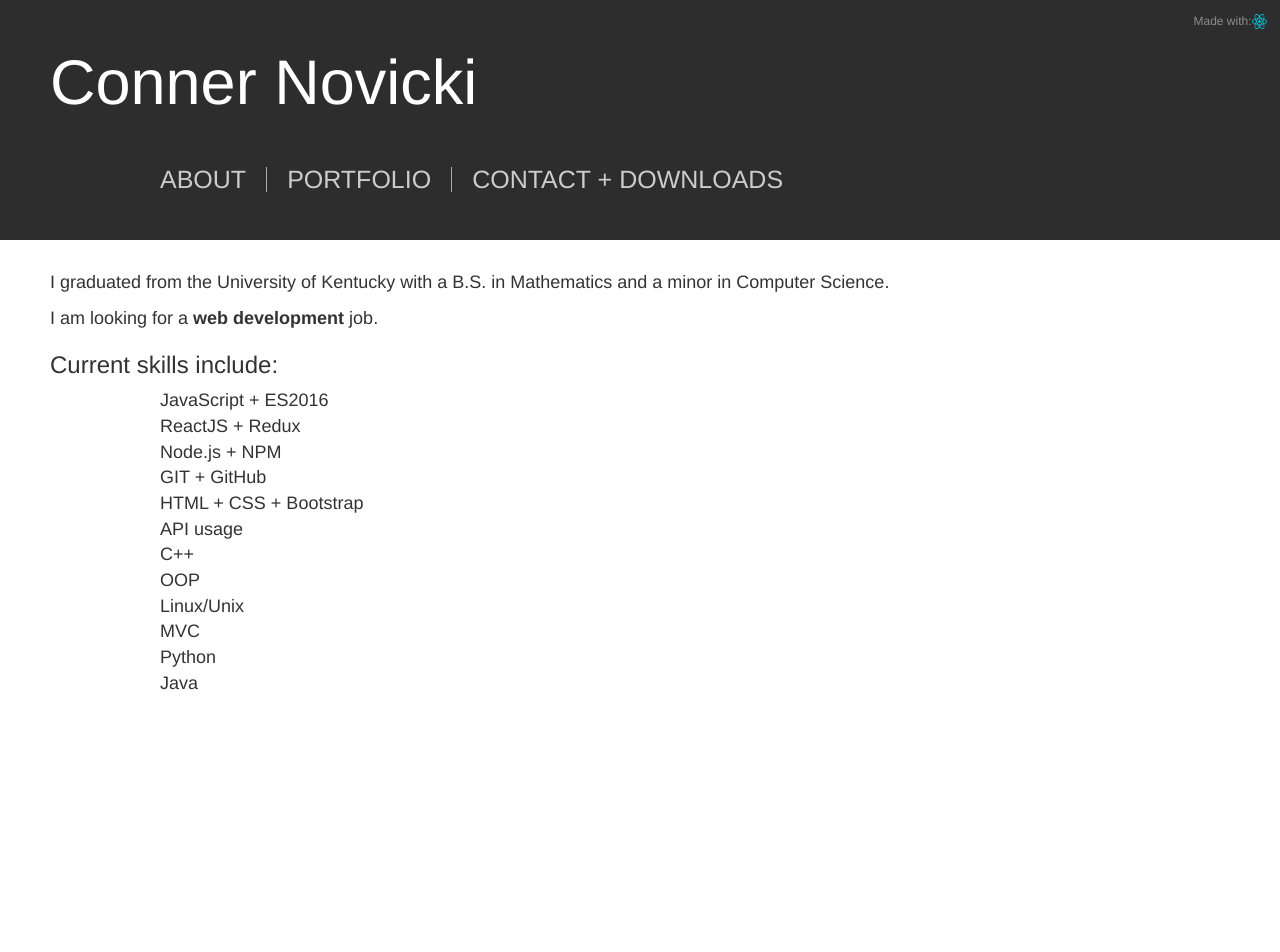
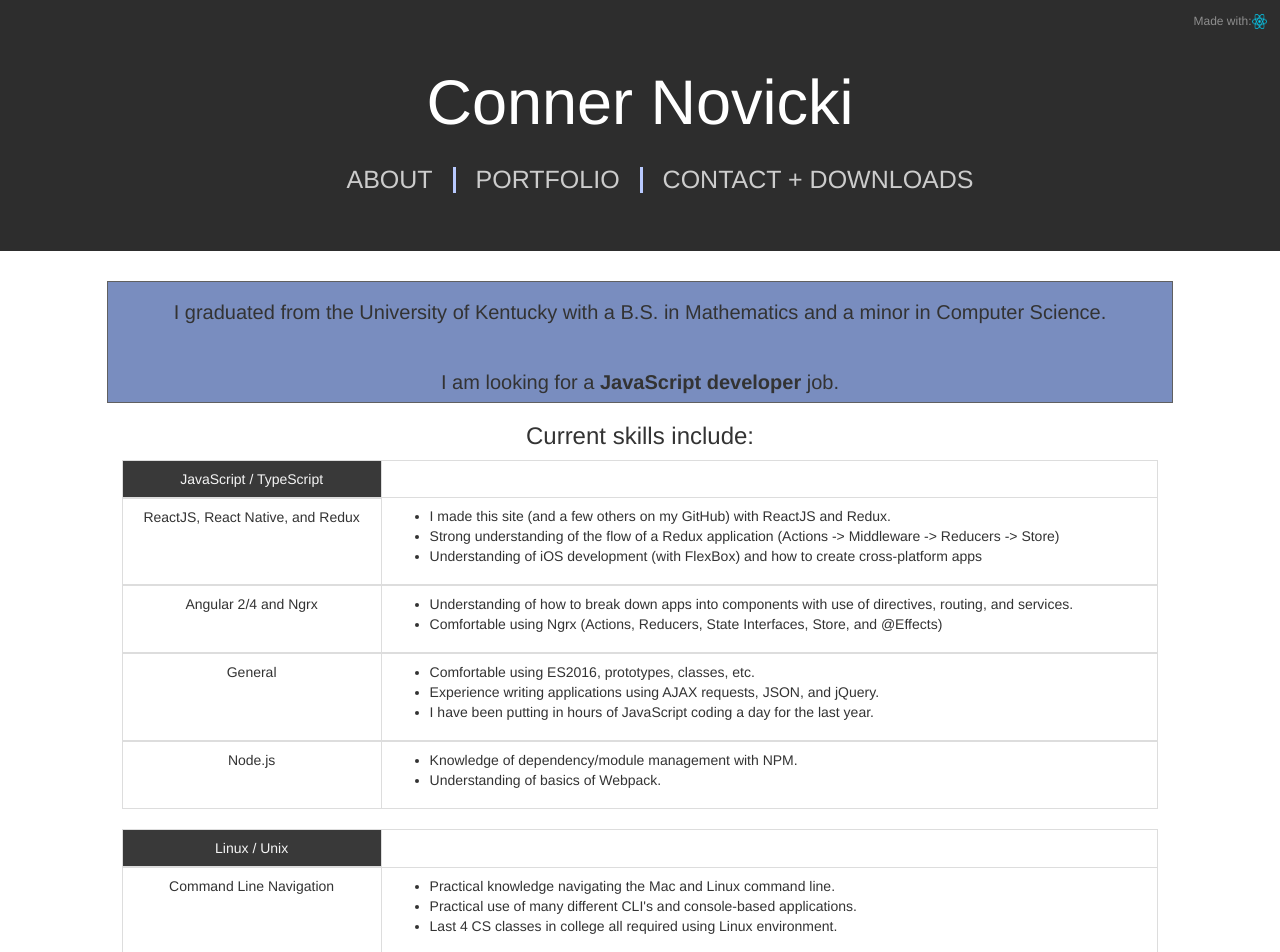
Before and after one commit to ConnerNovicki/personal_website, a React (Create React App) app: page / in a window 1280 px wide. Before the commit this address led to /home. Shown: the top 952 px of the page. Before the commit the page ends 800 px from the top, so only its background shows below. Built offline with nearby package versions, Linux system fonts and the light colour scheme.

Commit message:
UI updates

```diff
--- a/src/components/App.js
+++ b/src/components/App.js
@@ -1,5 +1,5 @@
 import React, { Component } from 'react';
-import { Route, BrowserRouter, Redirect } from 'react-router-dom';
+import { Route, BrowserRouter, Redirect, HashRouter } from 'react-router-dom';
 import Home from './home';
 import Jumbotron from './jumbotron';
 import Portfolio from './portfolio';
@@ -8,19 +8,19 @@ import Contact from './contact';
 class App extends Component {
   render() {
     return (
-      <div>
-        <BrowserRouter>
+        <HashRouter basename='/'>
           <div>
             <Jumbotron />
-            <Route path="/home" component={Home} />
+            <Route exact path="/" component={Home} />
             <Route path="/portfolio" component={Portfolio} />
             <Route path="/contact" component={Contact} />
-            <Redirect from="/" to="/home" />
+            <Redirect from="/*" to="/" />
           </div>
-        </BrowserRouter>
-      </div>
+        </HashRouter>
     );
   }
 }
 
 export default App;
+
+// <Redirect from="/" to="/home" />
--- a/src/components/home.js
+++ b/src/components/home.js
@@ -2,51 +2,181 @@ import React from 'react';
 
 import '../../style/home.css';
 
+const chartMaker = (data) => {
+  const { title, bulletPoints } = data;
+  return (
+    <tbody>
+      <tr>
+        <td className="col-md-3">{title}</td>
+        <td className="col-md-9 uncentered-td">
+          <ul>
+          {bulletPoints.map(point => (
+            <li>{point}</li>
+          ))}
+          </ul>
+        </td>
+      </tr>
+    </tbody>
+  )
+}
+
+/*
+data = [
+  {
+    title: string,
+    bulletPoints: [
+      '', '', ''
+    ]
+  }
+]
+*/
+
+const tableMaker = (title, data) => {
+  return (
+    <table className="table table-bordered table-inverse skills-table">
+      <thead className="thead-main">
+        <tr>
+          <td>{title}</td>
+        </tr>
+      </thead>
+        {data.map(chartMaker)}
+    </table>
+  );
+}
+
 const Home = () => {
   return (
-    <div className="about-div">
-      <p>I graduated from the University of Kentucky with a B.S. in Mathematics
-      and a minor in Computer Science.</p>
+    <div className="home-container">
+      <div className="col-md-10 col-md-offset-1 about-me">
+        <p>I graduated from the University of Kentucky with a B.S. in Mathematics
+        and a minor in Computer Science.</p>
+        <br/>
+        <p>I am looking for a <b>JavaScript developer</b> job.</p>
+      </div>
 
-      <p>I am looking for a <b>web development</b> job.</p>
+      <h3 className="col-md-12">Current skills include:</h3>
+      <div className="col-md-10 col-md-offset-1">
 
-      <h3>Current skills include:</h3>
-      <div className="skills-div-outer">
-        <div className="skills-div-inner">
-          <ul className="skills-list">
-            <li>JavaScript + ES2016</li>
-            <li>ReactJS + Redux</li>
-            <li>Node.js + NPM</li>
-            <li>GIT + GitHub</li>
-            <li>HTML + CSS + Bootstrap</li>
-            <li>API usage</li>
-            <li>C++</li>
-            <li>OOP</li>
-            <li>Linux/Unix</li>
-            <li>MVC</li>
-            <li>Python</li>
-            <li>Java</li>
-          </ul>
-        </div>
+
+      {tableMaker(
+        'JavaScript / TypeScript',
+        [
+          {
+            title: 'ReactJS, React Native, and Redux',
+            bulletPoints: [
+              'I made this site (and a few others on my GitHub) with ReactJS and Redux.',
+              'Strong understanding of the flow of a Redux application (Actions -> Middleware -> Reducers -> Store)',
+              'Understanding of iOS development (with FlexBox) and how to create cross-platform apps'
+            ]
+          },
+          {
+            title: 'Angular 2/4 and Ngrx',
+            bulletPoints: [
+              'Understanding of how to break down apps into components with use of directives, routing, and services.',
+              'Comfortable using Ngrx (Actions, Reducers, State Interfaces, Store, and @Effects)'
+            ]
+          },
+          {
+            title: 'General',
+            bulletPoints: [
+              'Comfortable using ES2016, prototypes, classes, etc.',
+              'Experience writing applications using AJAX requests, JSON, and jQuery.',
+              'I have been putting in hours of JavaScript coding a day for the last year.'
+            ]
+          },
+          {
+            title: 'Node.js',
+            bulletPoints: [
+              'Knowledge of dependency/module management with NPM.',
+              'Understanding of basics of Webpack.'
+            ]
+          }
+        ]
+      )}
+
+      {tableMaker(
+        'Linux / Unix',
+        [
+          {
+            title: 'Command Line Navigation',
+            bulletPoints: [
+              'Practical knowledge navigating the Mac and Linux command line.',
+              'Practical use of many different CLI\'s and console-based applications.',
+              'Last 4 CS classes in college all required using Linux environment.'
+            ]
+          }
+        ]
+      )}
+
+      {tableMaker(
+        'Object Oriented Programming',
+        [
+          {
+            title: 'C++',
+            bulletPoints: [
+              'Completed 4 college C++ courses.',
+              'Experience working with classes, inheritance, abstraction, and polymorphism.'
+            ]
+          },
+          {
+            title: 'Java',
+            bulletPoints: [
+              'Worked with Spark on a small project.',
+              'Understand basics of Gradle/Maven dependency management tools.'
+            ]
+          }
+        ]
+      )}
+
+      {tableMaker(
+        'Front End',
+        [
+          {
+            title: 'HTML5 + CSS3',
+            bulletPoints: [
+              'Built this site (and many others) with HTML/CSS'
+            ]
+          },
+          {
+            title: 'Bootstrap',
+            bulletPoints: [
+              'Understanding of how to use the grid system and use pre-made buttons, tables, etc.',
+              'Experience using with both ReactJS and Angular 4'
+            ]
+          }
+        ]
+      )}
+
+      {tableMaker(
+        'Other',
+        [
+          {
+            title: 'GIT',
+            bulletPoints: [
+              'Use version control on every project.',
+              'Experience working with others on same repository.',
+              'Experience with both GitHub and BitBucket.'
+            ]
+          },
+          {
+            title: 'REST APIs',
+            bulletPoints: [
+              'Experience working with APIs with Angular, React, and plain JavaScript.',
+              'Have multiple projects on GitHub using Weather API and Riot API.'
+            ]
+          },
+          {
+            title: 'Python',
+            bulletPoints: [
+              'Comfortable with Python syntax (classes, functions, etc.)'
+            ]
+          }
+        ]
+      )}
       </div>
-      <div style={{height: 50}}></div>
     </div>
+
   );
 }
 
 export default Home;
-
-
-      // <p>If you know anything about Myers-Briggs, I am a classic INTP. I strive to
-      // grow and learn things in the field of my studies and passions on a daily basis.
-      // I don't want a day to go by without thinking critically about the things I am
-      // doing and how I am living my life. </p>
-      //
-      // <p>I am a man of efficiency. Whether it be getting homework done, studying for a
-      // test, or even simply trying to win a video game, I am always thinking of ways
-      // to improve what I am doing to produce better results. </p>
-      //
-      // <p>In my free time, I enjoy video games and music. I grew up as a percussionist
-      // and originially went to school for music. Despite having changed majors, I still
-      // absolutely love drumming and music and it will always mean so much to me. I enjoy
-      // playing PC gaming and love the recent growth of eSports.</p>
--- a/src/components/jumbotron.js
+++ b/src/components/jumbotron.js
@@ -1,22 +1,20 @@
 import React from 'react';
 import { Link } from 'react-router-dom';
-import { Breadcrumb } from 'react-bootstrap';
 import Header from './header';
 
 import '../../style/jumbotron.css';
-const reactImg = require('../../images/reactjs_image.png');
 
 const Jumbotron = () => {
 
   return(
     <div className="jumbotron jumbotron-div">
     <Header />
-      <h1>Conner Novicki</h1>
+      <h1> Conner Novicki</h1>
         <div className="menu-outer">
           <div className="nav-bar-div">
             <nav>
               <ul>
-                <li><Link to="/home">About</Link></li>
+                <li><Link to="/">About</Link></li>
                 <li><Link to="/portfolio">Portfolio</Link></li>
                 <li><Link to="/contact">Contact + Downloads</Link></li>
               </ul>
--- a/src/components/modal_builder.js
+++ b/src/components/modal_builder.js
@@ -36,7 +36,7 @@ class ModalBuilder extends Component {
   renderRunProgram(run){
     if (run === undefined) return <div></div>;
 
-    return (<p>Try out the program here: <a href={run}>Run</a></p>);
+    return (<p>Try out the program here: <a href={run} target="_blank">Run</a></p>);
   }
 
   render() {
@@ -54,13 +54,13 @@ class ModalBuilder extends Component {
           show={this.state.showModal}
           onHide={this.closeModal}
           bsSize="lg" >
-          <Modal.Header>
+          <Modal.Header className="modal-header">
             <Modal.Title className="modal-title">{name}</Modal.Title>
           </Modal.Header>
           <Modal.Body>
             <div className="modal-inside-div">
               <img src={src} alt={name} className="modal-inside-img" />
-              <p>Check out the code on GitHub here: <a href={github}>Code</a></p>
+              <p>Check out the code on GitHub here: <a href={github} target="_blank">Code</a></p>
               {this.renderRunProgram(run)}
             </div>
           </Modal.Body>
--- a/src/components/portfolio.js
+++ b/src/components/portfolio.js
@@ -44,10 +44,12 @@ const portfolioObj = [
 class Portfolio extends Component {
   render() {
     return (
-      <div className="portfolio-div">
-        <ul>
-        {portfolioObj.map((obj) => <ModalBuilder key={obj.name} data={obj} />)}
-        </ul>
+      <div className="col-md-6 col-md-offset-3">
+        <div className="portfolio-div">
+          <ul>
+          {portfolioObj.map((obj) => <ModalBuilder key={obj.name} data={obj} />)}
+          </ul>
+        </div>
       </div>
     );
   }
--- a/style/contact.css
+++ b/style/contact.css
@@ -1,7 +1,8 @@
 .contact-div {
-  padding-left: 40px;
+  text-align: center;
   font-size: 20px;
   min-height: 100%;
+
 }
 
 .contact-div a {
--- a/style/home.css
+++ b/style/home.css
@@ -1,18 +1,28 @@
-.about-div {
-  width: 80%;
-  margin-left: 50px;
-  font-size: 18px;
+.home-container {
+  width: 100%;
+  text-align: center;
 }
 
-.skills-div-outer {
-  width: 80%;
+.about-me {
+  border-style: solid;
+  border-color: rgb(96, 96, 96);
+  border-width: 1px;
+  background-color: rgb(121, 141, 191);
 }
 
-.skills-div-inner {
-  margin-left: 70px;
-  display: table;
+.about-me p {
+  padding-top: 20px;
 }
 
-.skills-list li {
-  list-style-type: none;
+.home-container p {
+  font: 20px/1 Helvetica, Verdana, sans-serif;
 }
+
+.thead-main {
+  background-color: rgb(57, 57, 57);
+  color: rgb(245, 245, 245);
+}
+
+.uncentered-td {
+  text-align: left;
+}
--- a/style/jumbotron.css
+++ b/style/jumbotron.css
@@ -1,33 +1,28 @@
 .jumbotron-div {
-  padding-left: 50px;
   height: auto;
   background: rgb(45, 45, 45);
+  text-align: center;
+  align-items: center;
 }
 
 .jumbotron-div h1 {
-  margin-top: 0px;
-  margin: 0 auto;
   color: rgb(255, 255, 255);
 }
 
-.nav-bar-div {
-  display: table;
-}
-
 .nav-bar-div nav {
-  margin: 50px;
+  padding-top: 20px;
 }
 
 .nav-bar-div ul {
   list-style-type: none;
 }
 
-.nav-bar-div li {
-  height: 25px;
-  float: left;
-  margin-right: 0px;
-  border-right: 1px solid #aaa;
-  padding: 0 20px;
+.nav-bar-div ul li {
+  display: inline-block;
+  border-right-style: solid;
+  border-right-color: rgb(184, 201, 255);
+  padding-left: 20px;
+  padding-right: 20px;
 }
 
 .nav-bar-div li:last-child {
@@ -45,8 +40,3 @@
 .nav-bar-div li a:hover {
   color: #4c62b1;
 }
-
-.nav-bar-div li.active a {
-  font-weight: bold;
-  color: #333;
-}
--- a/style/portfolio.css
+++ b/style/portfolio.css
@@ -1,9 +1,11 @@
-.portfolio-div {
-  margin-left: 50px;
+.portfolio-div-outer {
+  text-align: center;
 }
+
+
 
 .portfolio-div ul {
   list-style-type: none;
-  margin: 0;
-  padding: 0;
+
+  text-align: center;
 }
```
Also changed, not shown: style/modal_builder.css (+8 -6 lines), 2 other files (tests, documents, lock files or other folders).
